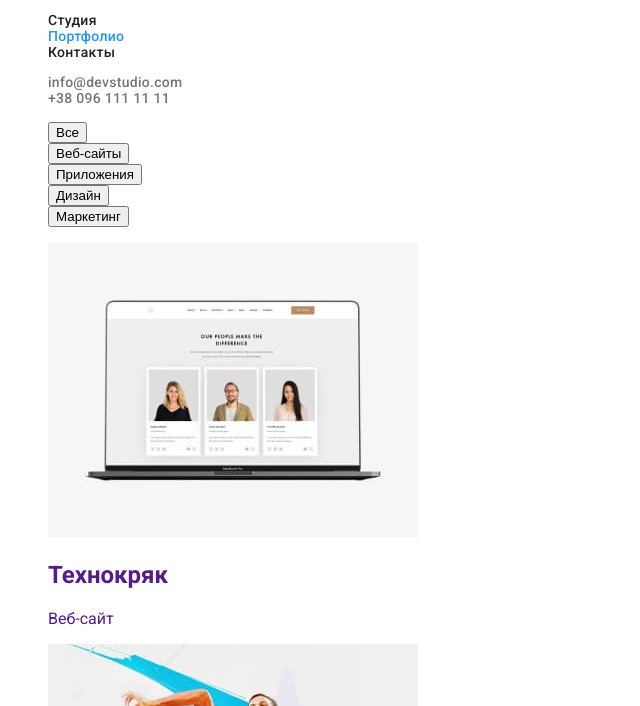
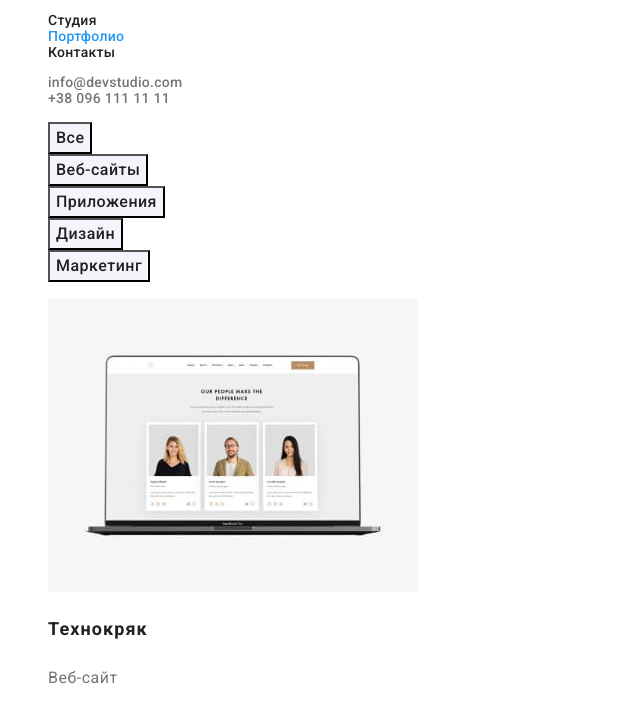
Before and after one commit to innavynogradova/goit-markup-hw-02, a plain HTML site: page portfolio.html in a window 1280 px wide. Shown: the part 41-747 px from the top of the page, without its empty margins (0-640 px from the left). Drawn offline with Linux system fonts and the light colour scheme.

Commit message:
updating css styles

```diff
--- a/css/style.css
+++ b/css/style.css
@@ -1,23 +1,3 @@
-/* заголовки #212121 */
-/* параграфы #757575 */
-/* акцент #2196F3 */
-/* цвет лого в Header #2196F3 и #000000 */
-/* цвет лого в Footer #2196F3 и #FFFFFF */
-/* цвет заголовка Hero #FFFFFF */
-/* цвет address в Footer #FFFFFF */
-/* цвет email и tel в Footer rgba(255, 255, 255, 0.6);*/
-
-/* основной цвет Кнопки Заказать услугу #2196F3 */
-/* цвет текста кнопки Заказать услугу #FFFFFF */
-/* цвет текста белой кнопки Портфолио #212121 */
-
-/* background в Header: #FFFFFF; */
-/* background в main : #E5E5E5 */
-/* background НАША КОМАНДА : #F5F4FA */
-/* background TEAM ITEM: #E5E5E5 */
-/* background HERO: #2F303A; */
-/* background Footer: #2F303A; */
-
 :root {
   --first-background-color: #f5f4fa;
   --second-background-color: #2f303a;
@@ -26,7 +6,7 @@
   --accent-color: #2196f3;
   --first-btn-color: #ffffff;
   --second-btn-color: #212121;
-  --section-title: #212121;
+  --section-title-color: #212121;
   --item-title-color: #212121;
   --item-text-color: #757575;
 }
@@ -60,7 +40,6 @@ a {
 /* ----------HEADER------------ */
 
 .header {
-  background-color: #ffffff;
   font-weight: 500;
   font-size: 14px;
   line-height: calc(16 / 14);
@@ -130,27 +109,22 @@ a {
   background-color: var(--accent-color);
 }
 
-.hero-btn:focus {
-  color: var(--first-btn-color);
+.section {
+  letter-spacing: 0.03em;
 }
 
 .benefit-item-title {
   font-weight: 700;
   font-size: 14px;
   line-height: calc(16 / 14);
-  letter-spacing: 0.03em;
   text-transform: uppercase;
   color: var(--item-title-color);
 }
 
 .benefit-item-text {
-  font-weight: 400;
   font-size: 14px;
   line-height: calc(24 / 14);
-  letter-spacing: 0.03em;
   color: var(--item-text-color);
-}
-.section {
 }
 
 .work-title,
@@ -159,8 +133,7 @@ a {
   font-size: 36px;
   line-height: calc(42 / 36);
   text-align: center;
-  letter-spacing: 0.03em;
-  color: var(--section-title);
+  color: var(--section-title-color);
 }
 
 .team {
@@ -171,15 +144,12 @@ a {
   font-weight: 500;
   font-size: 16px;
   line-height: calc(19 / 16);
-  letter-spacing: 0.03em;
   color: var(--item-title-color);
 }
 
 .team-item-profession {
-  font-weight: 400;
   font-size: 16px;
   line-height: calc(19 / 16);
-  letter-spacing: 0.03em;
   color: var(--item-text-color);
 }
 
@@ -195,7 +165,6 @@ a {
 
 .footer-contacts {
   font-style: normal;
-  font-weight: 400;
   font-size: 14px;
   line-height: calc(24 / 14);
   letter-spacing: 0.03em;
@@ -209,21 +178,36 @@ a {
   color: rgba(255, 255, 255, 0.6);
 }
 
-/* ---------PORTFOLIO---------- */
+/* --------PORTFOLIO---------- */
 
-/*
-h1
-font-weight: 700;
-font-size: 18px;
-line-height: 36px;
-letter-spacing: 0.06em;
-color: #212121;
+.portfolio-btn {
+  font-family: inherit;
+  font-weight: 500;
+  font-size: 16px;
+  line-height: calc(26 / 16);
+  text-align: center;
+  letter-spacing: 0.03em;
+  color: var(--second-btn-color);
+  background-color: var(--first-background-color);
+}
 
-p
-font-weight: 400;
-font-size: 16px;
-line-height: 30px;
-letter-spacing: 0.03em;
-color: #757575;
+.portfolio-btn:hover,
+.portfolio-btn:focus {
+  color: var(--first-btn-color);
+  background-color: var(--accent-color);
+}
 
-*/
+.portfolio-title {
+  font-weight: 700;
+  font-size: 18px;
+  line-height: calc(36 / 18);
+  letter-spacing: 0.06em;
+  color: var(--item-title-color);
+}
+
+.portfolio-type {
+  font-size: 16px;
+  line-height: calc(30 / 16);
+  letter-spacing: 0.03em;
+  color: var(--item-text-color);
+}
```
